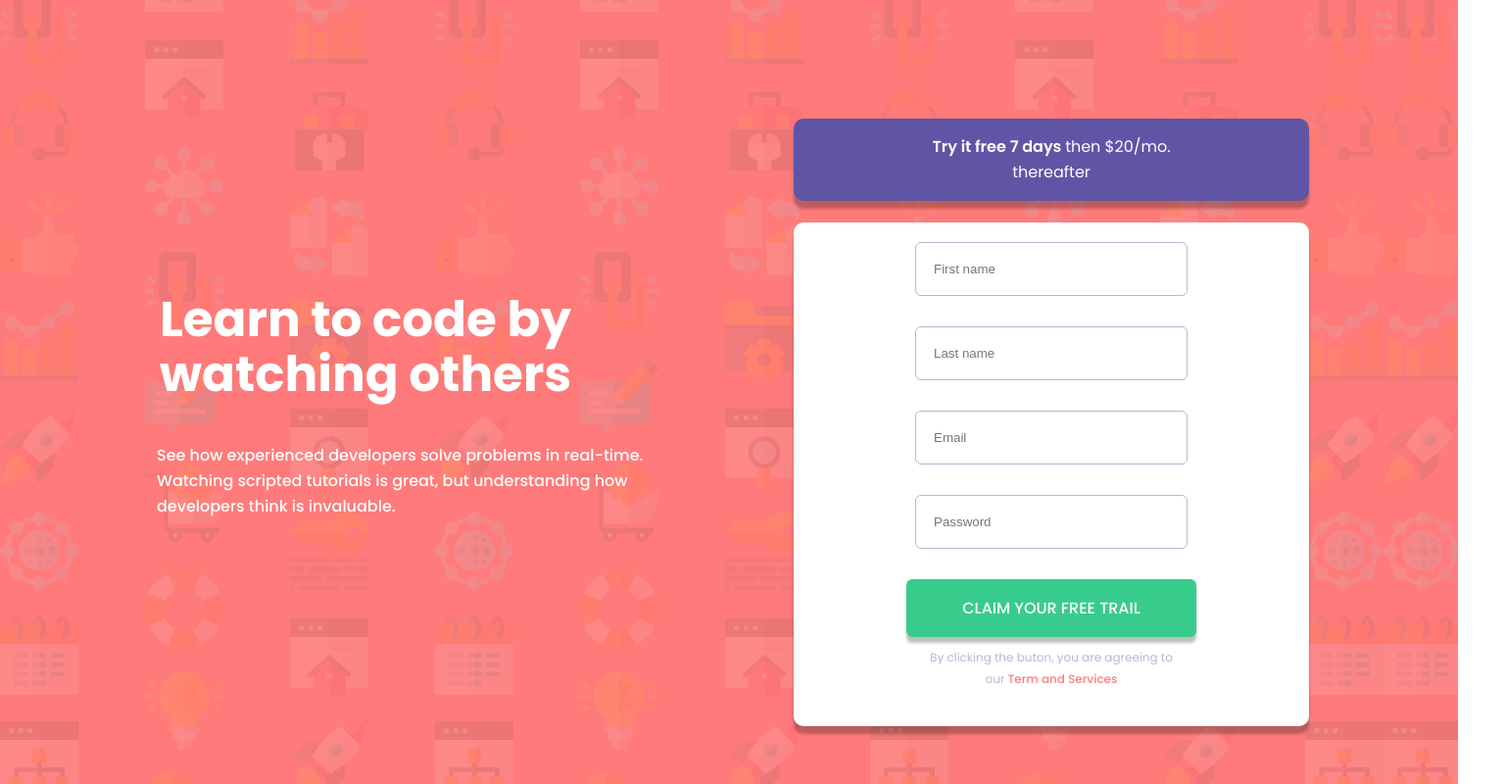
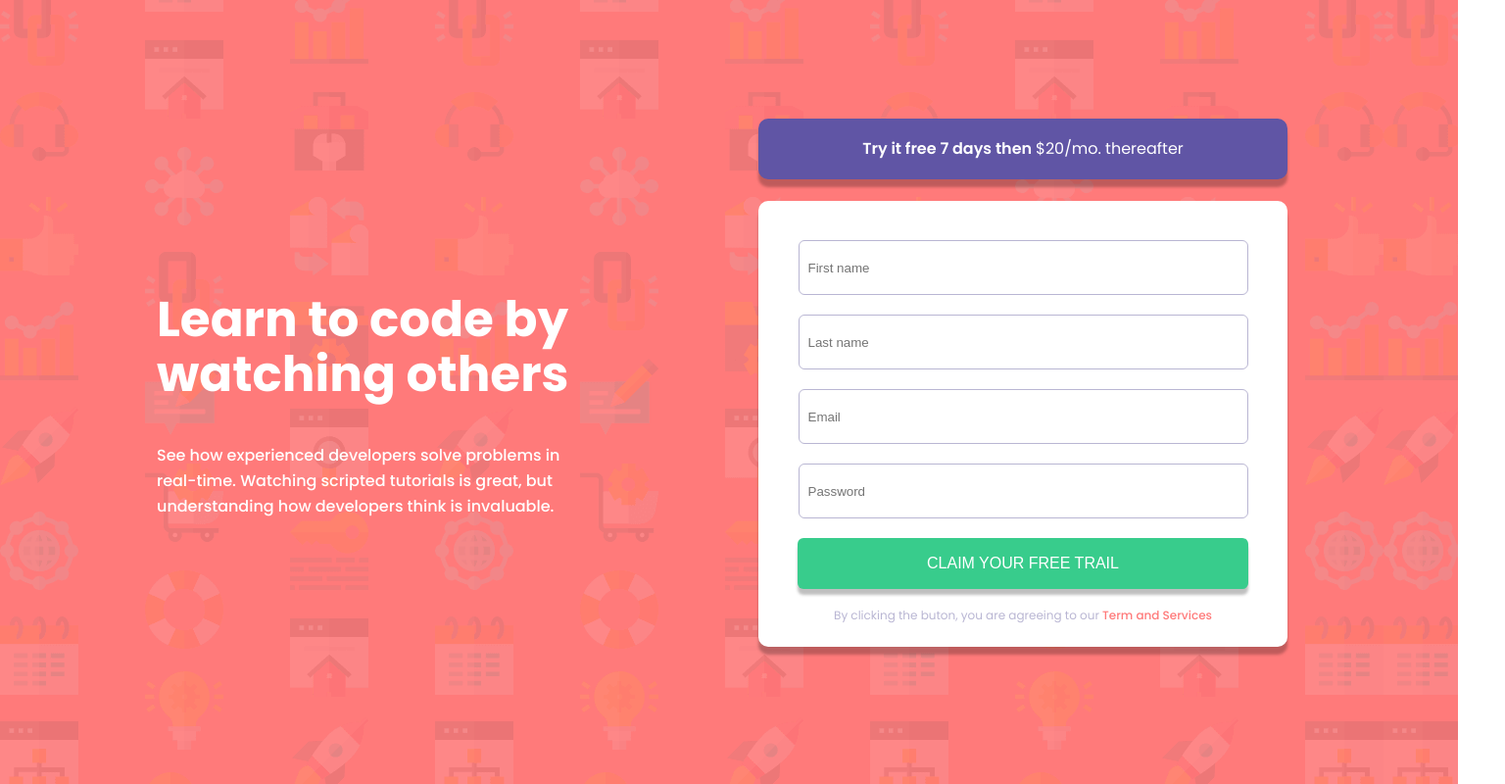
Before and after one commit to realadebimpe/intro-component-with-signup-form, a plain HTML site: page index.html in a window 1536 px wide. Shown: the whole page at 98% size. Drawn offline with Linux system fonts and the light colour scheme.

Commit message:
complete html and css code

```diff
--- a/css/style.css
+++ b/css/style.css
@@ -50,7 +50,7 @@ body{
     font-weight: 500;
     line-height: 26px;
     margin-top: 24px;
-    max-width: 313px;
+    width: 100%;
     margin: 0 auto;
     margin-bottom: 64px;
 }
@@ -63,8 +63,8 @@ body{
     font-size: 16px;
     background-color: var(--Blue);
     border-radius: 10px;
-    max-width: 322px;
-    padding: 21px 75px 16px 79px;
+    display: block;
+    padding: 18px 0;
     margin-bottom: 22px;
     box-shadow: 0px 8px 3px rgba(0, 0, 0, 0.25);
 }
@@ -72,19 +72,17 @@ body{
 .price{
     color: white;
     font-weight: 200;
+    display: block;
 }
 
 .form-cover{
     background-color: white;
-    max-width: 327px;
-    height: 445px;
-    padding: 20px;
+    padding: 20px 0 20px;
     border-radius: 10px;
     box-shadow: 0px 8px 3px rgba(0, 0, 0, 0.25);
 }
 
 #form{
-
     color: var(--Dark-Blue);
     font-size: 14px;
     font-weight: 500;
@@ -92,28 +90,28 @@ body{
 
 input{
     display: block;
-    max-width: 278px;
+    width: 85%;
     height: 55px;
     border: 1px solid var(--Grayish-Blue);
     border-radius: 6px;
     box-sizing: border-box;
     margin: 0 auto;
-    margin-bottom: 31px;
-    padding: 18px;
-    width: 278px;
+    margin-top: 20px;
+    padding-left: 20px;
 }
 
 .claim{
-    text-align: center;
-    margin: 0 auto;
+    display: block;
+    margin: 16px auto;
     background-color: var(--Green);
     font-weight: 500;
     font-size: 16px;
     color: white;
     padding: 17px 9px 17px 9px;
     border-radius: 6px;
+    border: none;
     box-shadow: 0 6px 3px rgba(0, 0, 0, 0.25);
-    max-width: 278px;
+    width: 80%;
 
 }
 
@@ -121,7 +119,7 @@ input{
     font-size: 12px;
     margin: 0 auto;
     color: var(--Grayish-Blue);
-    width: 248px;
+    width: 240px;
     height: 45px;
     text-align: center;
     line-height: 22px;
@@ -147,19 +145,19 @@ input{
         font-weight: 700;
         font-size: 50px;
         line-height: 56px;
-        width: 426px;
-        height: 112px;
         padding: 298px 0 0 136px;
+        text-align: left;
     }
 
     .see{
-    max-width: 500px;
     text-align: left;
     padding-left: 136px;
+    margin: 0;
+    width: 450px;
     }
 
     .signup{
-        padding-left: 150px;
+        padding-right: 150px;
         padding-bottom: 121px;
     }
 
@@ -167,26 +165,38 @@ input{
     .try-it{
 
         font-size: 16px;
-        width: 328px;
         margin-top: 121px;
-        padding: 16px 102px 16px 102px;
+
 
     }
 
     .price{
         color: white;
         font-weight: 100;
-    }
+        display: inline;
     }
 
+
     .form-cover{
-        max-width: 540px;
-        height: 474px;
-        /* padding: 40px; */
+        width: 540px;
+
 
     }
 
-    #form{
+    input{
+        height: 56px;
+        margin-bottom: 20px;
+        padding: 15px 0 15px 9px;
+    }
 
+    .claim{
+        width: 460px;
+        margin-top: 20px;
+    }
+
+    .agree{
+        width: 387px;
+        height: 23px;
+        margin-top: 14px;
     }
 }
--- a/index.html
+++ b/index.html
@@ -21,7 +21,7 @@
 
 
         <section class="signup">
-            <div class="try-it">Try it free 7 days <span class="price"> then $20/mo. thereafter</span></div>
+            <div class="try-it">Try it free 7 days then <span class="price">$20/mo. thereafter</span></div>
 
             <div class="form-cover">
                 <form action="#" id="form">
@@ -32,7 +32,7 @@
 
                 </form>
 
-                <h3 class="claim">CLAIM YOUR FREE TRAIL</h3>
+                <button class="claim">CLAIM YOUR FREE TRAIL</button>
                 <p class="agree">By clicking the buton, you are agreeing to our<span class="terms"> Term and
                         Services</span></p>
             </div>
```
